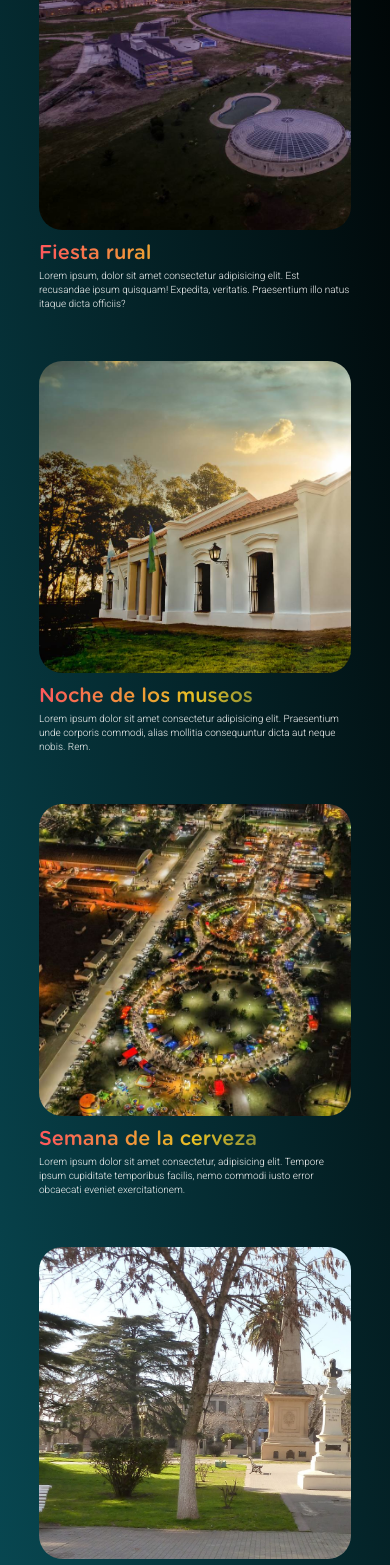
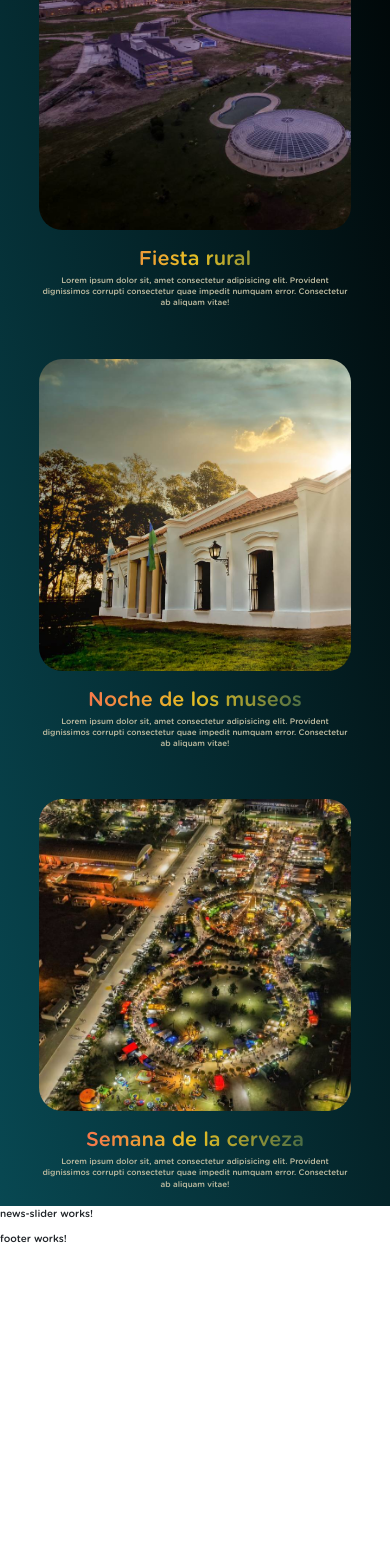
Before and after one commit to maru33luc/pruebaPushPWA, an Angular app: page / in a window 390 px wide. Shown: the part 1240-2805 px from the top of the page. After the commit the page ends 2496 px from the top, so only its background shows below. Built offline with nearby package versions, Linux system fonts and the light colour scheme.

Commit message:
[STYLES] Events gsap

```diff
--- a/src/app/components/events/events.component.css
+++ b/src/app/components/events/events.component.css
@@ -15,15 +15,24 @@
 	font-weight: bold;
 	display: inline;
 	width: 100%;
+	background: transparent;
+}
+
+@media screen and (min-width: 1600px) {
+	.event-title{
+		margin-bottom: 100px;
+	}
+
 }
 
 .spacer{
-	width: 100vw;
+	width: 100%;
 	display: flex;
 	justify-content: center;
     align-content: center;
     align-items: center;
 	margin: 10vw 0 0 0;
+	background: transparent;
 }
 
 .line{
@@ -55,11 +64,20 @@
 }
 
 .gallery p{
-	font-size:clamp(0.8em, 1.2vw, 2em);
+	font-size:clamp(0.8em, 1.4vw, 2.5em);
 	line-height:1.4;
-	background: linear-gradient(to right, var(--color-blue-light), var(--color-yellow), var(--color-blue));
+	/* background: linear-gradient(to right, var(--color-blue-light), var(--color-yellow), var(--color-blue)); */
   -webkit-background-clip: text;
-  -webkit-text-fill-color: transparent;
+  /* -webkit-text-fill-color: transparent; */
+  color: rgb(191, 188, 161);
+}
+
+.gallery {
+  display:flex;
+}
+
+.gallery h1 {
+	font-size:clamp(2em, 4vw, 6em);
 }
 
 .gallery {
@@ -71,7 +89,7 @@
 }
 
 .right {
-	height:60vw;
+	height:100vh;
 	width:50%;
 	display:flex;
 	flex-direction:column;
@@ -84,11 +102,12 @@
 }
 
 .desktopContentSection {
-	min-height:60vw;
+	min-height:100vh;
 	display:flex;
 	flex-direction:column;
 	justify-content:center;
 }
+
 
 .desktopPhotos {
 	width:40vw;
@@ -107,24 +126,25 @@
 
 .red {
 	background: url("../../../assets/img/Foto-Parque-Termal-Dolores.jpg");
-    background-size: cover;
+	background-size: cover;
 }
 
 .green {
 	background:url("../../../assets/img/Foto-Museo-Dolores.jpeg");
-    background-size: cover;
+	background-size: cover;
 }
 
 .blue {
 	background:url("../../../assets/img/Foto-Dolores.JPG");
-    background-size: cover;
+	background-size: cover;
 }
 
 .pink{
 	background:url("../../../assets/img/Paseo-de-la-Guitarra-1.jpeg");
-    background-size: cover;
+	background-size: cover;
 }
 
+/* small screen / mobile layout */
 .mobileContent {
 	display:none;
 	width:80vw;
@@ -137,7 +157,8 @@
 	border-radius:6vw;
 }
 
-@media screen and (max-width: 599px) {
+/* defines styles for screens up to 599px wide */
+@media screen and (max-width: 800px) {
 	.left {
 		display:none;
 	}
@@ -155,4 +176,16 @@
 	.mobileContent {
 		display:block;
 	}
+
+	.gallery h1,h4,p {
+		text-align: center;
+	}
+
+	.gallery h1{
+		margin-top: 0.8em;
+	}
+
+	.gallery p {
+		margin-bottom: 2em;
+	}
 }
--- a/src/app/components/events/events.component.html
+++ b/src/app/components/events/events.component.html
@@ -9,26 +9,21 @@
 		<article class="left">
 			<div class="desktopContent">
 				<div class="desktopContentSection">
-				<h1 >Fiesta rural</h1>
-				<h4>Lorem ipsum, dolor sit amet consectetur adipisicing elit. Est recusandae ipsum quisquam! Expedita, veritatis. Praesentium illo natus itaque dicta officiis?</h4>
-				<p>Lorem ipsum dolor sit amet consectetur adipisicing elit. Doloribus odit pariatur ullam dolorem voluptates incidunt earum qui deleniti molestiae consequatur molestias, autem itaque dolores ipsa alias nam? Quisquam amet ipsum reprehenderit et, ut quos facilis labore qui vel, officia veniam quas, at voluptatum id. Fugiat laborum nihil architecto veritatis asperiores!</p>
+					<h1>Fiesta rural</h1>
+					<p>Lorem ipsum dolor sit amet consectetur adipisicing elit. Inventore quae veniam repellat sunt, doloribus distinctio, reiciendis et accusantium exercitationem iste architecto labore fugiat aperiam mollitia explicabo facere! Laborum quod veniam obcaecati iure, explicabo quisquam sapiente aut saepe, vero eligendi corporis aliquid iste inventore magnam animi veritatis temporibus eius dignissimos quia.</p>
 				</div>
 				<div class="desktopContentSection">
 					<h1>Noche de museos</h1>
-				<h4>Lorem ipsum dolor sit amet, consectetur adipisicing elit. Enim veniam eos deserunt, saepe quod accusantium rem tempora provident! Architecto, laboriosam.</h4>
-				<p>Lorem ipsum dolor sit amet consectetur adipisicing elit. Doloribus odit pariatur ullam dolorem voluptates incidunt earum qui deleniti molestiae consequatur molestias, autem itaque dolores ipsa alias nam? Quisquam amet ipsum reprehenderit et, ut quos facilis labore qui vel, officia veniam quas, at voluptatum id. Fugiat laborum nihil architecto veritatis asperiores!</p>
+					<p>Lorem ipsum dolor sit amet consectetur adipisicing elit. Qui dolorem nihil praesentium. Pariatur fuga, beatae blanditiis delectus deserunt sed, repellendus aliquid omnis accusamus harum ex? Quam sed numquam architecto debitis aliquid enim itaque corporis consequatur, nihil dignissimos aperiam repellat aspernatur iure magni, quas reiciendis unde non ab exercitationem rerum. Fugiat!</p>
 				</div>
 				<div class="desktopContentSection">
 					<h1>Semana de la cerveza</h1>
-				<h4>Lorem ipsum dolor sit amet consectetur, adipisicing elit. Sed officiis nulla pariatur expedita dignissimos laborum blanditiis ab repellendus eius a.</h4>
-				<p>Lorem ipsum dolor sit amet consectetur adipisicing elit. Doloribus odit pariatur ullam dolorem voluptates incidunt earum qui deleniti molestiae consequatur molestias, autem itaque dolores ipsa alias nam? Quisquam amet ipsum reprehenderit et, ut quos facilis labore qui vel, officia veniam quas, at voluptatum id. Fugiat laborum nihil architecto veritatis asperiores!</p>
+					<p>Lorem ipsum dolor sit amet consectetur adipisicing elit. Excepturi at nemo cumque dolorum? Facilis qui doloribus consectetur, culpa accusantium quos quae incidunt, quas impedit nam libero vitae molestiae modi vel! Cupiditate, ipsa mollitia consequatur nostrum maxime vel, labore nesciunt dolores explicabo impedit natus odit distinctio iusto quisquam neque dolorem laboriosam.</p>
 
 				</div>
 				<div class="desktopContentSection">
 					<h1>Jineteada criolla</h1>
-				<h4>Lorem ipsum dolor sit, amet consectetur adipisicing elit. Commodi magni exercitationem cum laborum dicta incidunt sunt illum repellendus animi aut.</h4>
-				<p>Lorem ipsum dolor sit amet consectetur adipisicing elit. Doloribus odit pariatur ullam dolorem voluptates incidunt earum qui deleniti molestiae consequatur molestias, autem itaque dolores ipsa alias nam? Quisquam amet ipsum reprehenderit et, ut quos facilis labore qui vel, officia veniam quas, at voluptatum id. Fugiat laborum nihil architecto veritatis asperiores!</p>
-
+					<p>Lorem ipsum dolor sit amet consectetur adipisicing elit. Excepturi at nemo cumque dolorum? Facilis qui doloribus consectetur, culpa accusantium quos quae incidunt, quas impedit nam libero vitae molestiae modi vel! Cupiditate, ipsa mollitia consequatur nostrum maxime vel, labore nesciunt dolores explicabo impedit natus odit distinctio iusto quisquam neque dolorem laboriosam.</p>
 				</div>
 
 			</div>
@@ -36,27 +31,27 @@
 
 		<article class="right">
 
-		<!-- mobile content -->
 			<section class="mobileContent">
+				<div class="mobileContentSection">
+
 					<figure class="mobilePhoto red"></figure>
 				<h1>Fiesta rural</h1>
-				<h4>Lorem ipsum, dolor sit amet consectetur adipisicing elit. Est recusandae ipsum quisquam! Expedita, veritatis. Praesentium illo natus itaque dicta officiis?</h4>
+					<p>Lorem ipsum dolor sit, amet consectetur adipisicing elit. Provident dignissimos corrupti consectetur quae impedit numquam error. Consectetur ab aliquam vitae!</p>
+				</div>
 
 
+				<div class="mobileContentSection">
 				<figure class="mobilePhoto green"></figure>
 				<h1>Noche de los museos</h1>
-			<h4>Lorem ipsum dolor sit amet consectetur adipisicing elit. Praesentium unde corporis commodi, alias mollitia consequuntur dicta aut neque nobis. Rem.</h4>
+					<p>Lorem ipsum dolor sit, amet consectetur adipisicing elit. Provident dignissimos corrupti consectetur quae impedit numquam error. Consectetur ab aliquam vitae!</p>
+				</div>
 
+				<div class="mobileContentSection">
 				<figure class="mobilePhoto pink"></figure>
 				<h1>Semana de la cerveza</h1>
-			<h4>Lorem ipsum dolor sit amet consectetur, adipisicing elit. Tempore ipsum cupiditate temporibus facilis, nemo commodi iusto error obcaecati eveniet exercitationem.</h4>
-
-			<figure class="mobilePhoto blue"></figure>
-			<h1>Jineteada criolla</h1>
-			<h4>Lorem ipsum dolor sit amet consectetur, adipisicing elit. Tempore ipsum cupiditate temporibus facilis, nemo commodi iusto error obcaecati eveniet exercitationem.</h4>
+					<p>Lorem ipsum dolor sit, amet consectetur adipisicing elit. Provident dignissimos corrupti consectetur quae impedit numquam error. Consectetur ab aliquam vitae!</p>
+				</div>
 			</section>
-
-		<!-- desktop content -->
 
 			<section class="desktopPhotos">
 				<div class="desktopPhoto red"></div>
@@ -68,4 +63,6 @@
 		</article>
 
 	</section>
+
+
 </div>
--- a/src/app/components/events/events.component.ts
+++ b/src/app/components/events/events.component.ts
@@ -31,29 +31,50 @@ export class EventsComponent implements OnInit {
     const photos = gsap.utils.toArray<HTMLElement>('.desktopPhoto:not(:first-child)');
     const allPhotos = gsap.utils.toArray<HTMLElement>('.desktopPhoto');
 
-    gsap.set(photos, { yPercent: 100 });
+    gsap.set(photos, { yPercent: 101 });
 
-    ScrollTrigger.create({
-      trigger: '.gallery',
-      start: 'top top',
-      end: 'bottom bottom',
-      pin: '.right'
-    });
+    // create
+let mm = gsap.matchMedia();
 
-    details.forEach((detail, index) => {
-      let headline = detail.querySelector('h1');
-      let animation = gsap.timeline()
-        .to(photos[index], { yPercent: 0, duration: 1.5,ease: 'power2.inOut'})
-        .set(allPhotos[index], { autoAlpha: 0 });
+// add a media query. When it matches, the associated function will run
+mm.add("(min-width: 800px)", () => {
 
-      ScrollTrigger.create({
-        trigger: headline,
-        start: 'top 60%',
-        end: 'top 50%',
-        animation: animation,
-        scrub: true,
-        markers: false
-      })
-    });
+  // this setup code only runs when viewport is at least 600px wide
+  console.log("desktop")
+
+  ScrollTrigger.create({
+	trigger:".gallery",
+	start:"top top",
+	end:"bottom bottom",
+	pin:".right",
+
+})
+
+//create scrolltrigger for each details section
+//trigger photo animation when headline of each details section
+//reaches 80% of window height
+details.forEach((detail, index)=> {
+
+	let headline = detail.querySelector("h1")
+	let animation = gsap.timeline()
+	   .to(photos[index], {yPercent:0})
+	   .set(allPhotos[index], {autoAlpha:0})
+	ScrollTrigger.create({
+		trigger:headline,
+		start:"top 80%",
+		end:"top 50%",
+		animation:animation,
+		scrub:true,
+		markers:false
+	})
+})
+
+
+
+  return () => { // optional
+    // custom cleanup code here (runs when it STOPS matching)
+	  console.log("mobile")
+  };
+});
   }
 }
```
Lines whose indentation alone changed are shown as unchanged.
